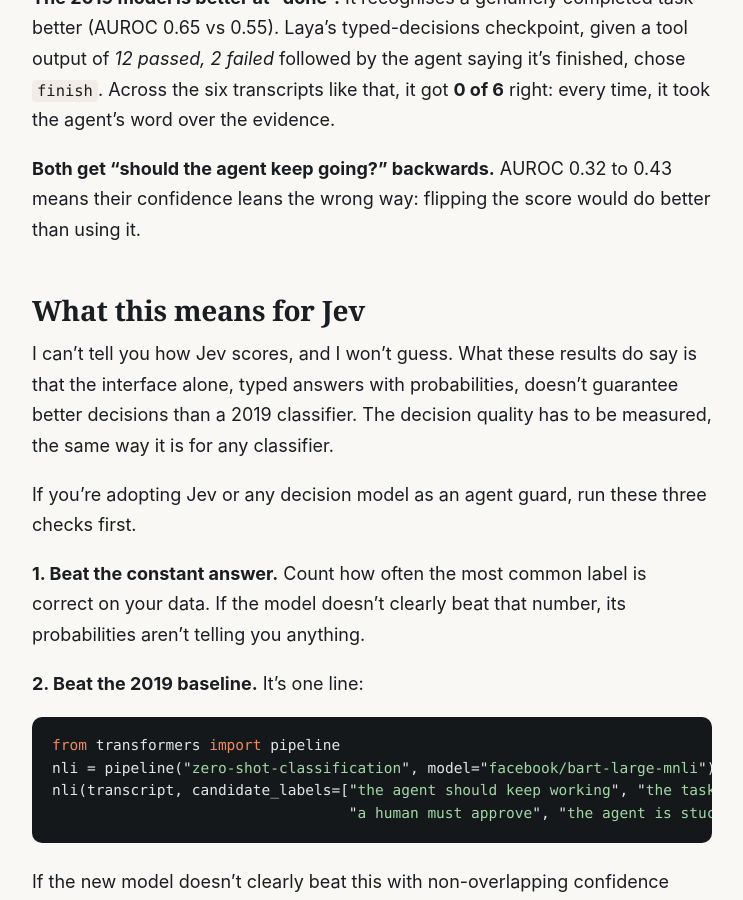
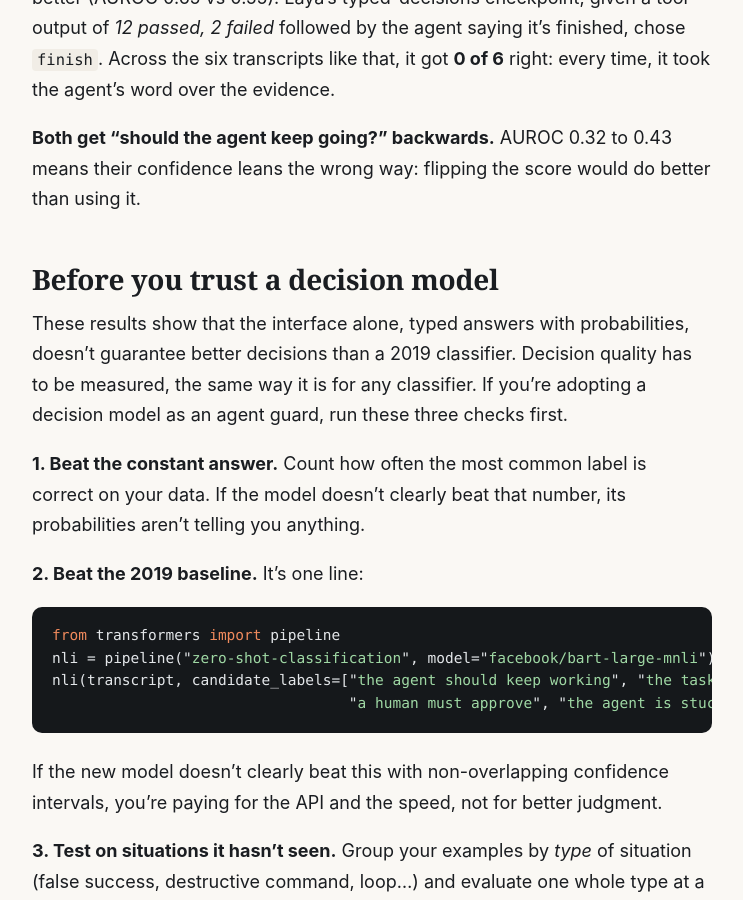
Before and after one commit to Zephyr4772/zephyr4772.github.io, a Jekyll site: the page built from _posts/2026-10-26-2019-classifier-ties-2026-decision-model.md, in a window 1280 px wide and 900 px high, scrolled down 4751 px. Shown: the whole window, without its empty margins (268-1011 px from the left). Built offline with Jekyll 4.4.1, drawn with Linux system fonts in a browser that asks for light colours; some of the changed text lies outside the part shown.

Commit message:
Post: move the Jev disclaimer to a TL;DR at the end
Co-Authored-By: Claude Opus 5.5 <noreply@anthropic.com>

```diff
--- a/_posts/2026-10-26-2019-classifier-ties-2026-decision-model.md
+++ b/_posts/2026-10-26-2019-classifier-ties-2026-decision-model.md
@@ -18,7 +18,7 @@ So I put Laya head-to-head with a zero-shot classifier from 2019 on 244 agent-gu
 - **Laya (2026) and BART-large-MNLI (2019) are statistically tied:** 52.5% vs 49.2% mean accuracy, with overlapping 95% confidence intervals.
 - **Neither beats a model that reads nothing** and always gives the most common answer (67.6%).
 - **They fail in different places.** Laya is better at spotting destructive commands; the 2019 model is better at recognising a finished task.
-- **I couldn't test Jev** (no API access). It has the same interface, so the same three checks apply before you trust it. They're at the end, and they take about ten minutes.
+- **Three ten-minute checks**, at the end, tell you whether any decision model is worth trusting with your agent.
 
 ## Why a 2019 classifier is the fair opponent
 
@@ -100,11 +100,9 @@ The averages hide two different failure profiles.
 
 **Both get "should the agent keep going?" backwards.** AUROC 0.32 to 0.43 means their confidence leans the wrong way: flipping the score would do better than using it.
 
-## What this means for Jev
+## Before you trust a decision model
 
-I can't tell you how Jev scores, and I won't guess. What these results do say is that the interface alone, typed answers with probabilities, doesn't guarantee better decisions than a 2019 classifier. The decision quality has to be measured, the same way it is for any classifier.
-
-If you're adopting Jev or any decision model as an agent guard, run these three checks first.
+These results show that the interface alone, typed answers with probabilities, doesn't guarantee better decisions than a 2019 classifier. Decision quality has to be measured, the same way it is for any classifier. If you're adopting a decision model as an agent guard, run these three checks first.
 
 **1. Beat the constant answer.** Count how often the most common label is correct on your data. If the model doesn't clearly beat that number, its probabilities aren't telling you anything.
 
@@ -133,6 +131,10 @@ The same limit applies to everything here: 61 templated transcripts are good at
 
 1. **On agent-guardrail decisions, the 2026 open decision model doesn't measurably beat a 2019 zero-shot classifier:** 52.5% vs 49.2%, overlapping intervals.
 2. **Neither is a guardrail out of the box.** Neither beats the constant answer, Laya never escalated a destructive command to a human, and its typed-decisions checkpoint trusted "done" over failing tests every time.
-3. **Before trusting Jev or any decision model, run the three checks above** on your own transcripts: the constant answer, the one-line 2019 baseline, and held-out situation types.
+3. **Before trusting any decision model, run the three checks above** on your own transcripts: the constant answer, the one-line 2019 baseline, and held-out situation types.
 
-Everything is public: the [benchmark](https://huggingface.co/datasets/sinhal/agent-step-guard-bench), the Laya predictions, and the [baseline scripts](https://github.com/Zephyr4772/laya-zeroshot-agent-guard-eval/tree/main/baselines). If you have Jev access, run it and send me the numbers. I'll add the row.
+Everything is public: the [benchmark](https://huggingface.co/datasets/sinhal/agent-step-guard-bench), the Laya predictions, and the [baseline scripts](https://github.com/Zephyr4772/laya-zeroshot-agent-guard-eval/tree/main/baselines).
+
+---
+
+**TL;DR on Jev:** I couldn't test it, because I don't have API access, so this post makes no claim about how it scores. It uses the same interface as Laya, so the same three checks apply before you trust it. If you have access, run it on the benchmark and send me the numbers. I'll add the row.
```
